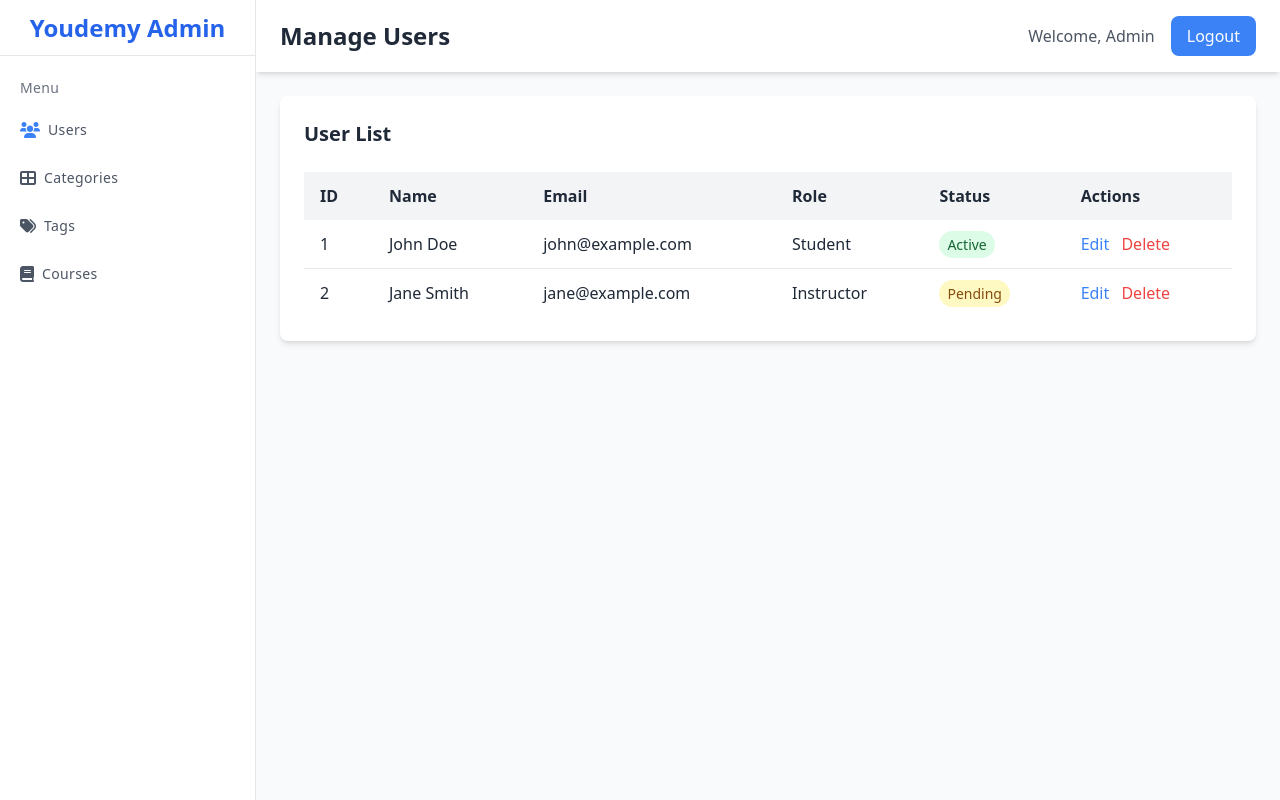
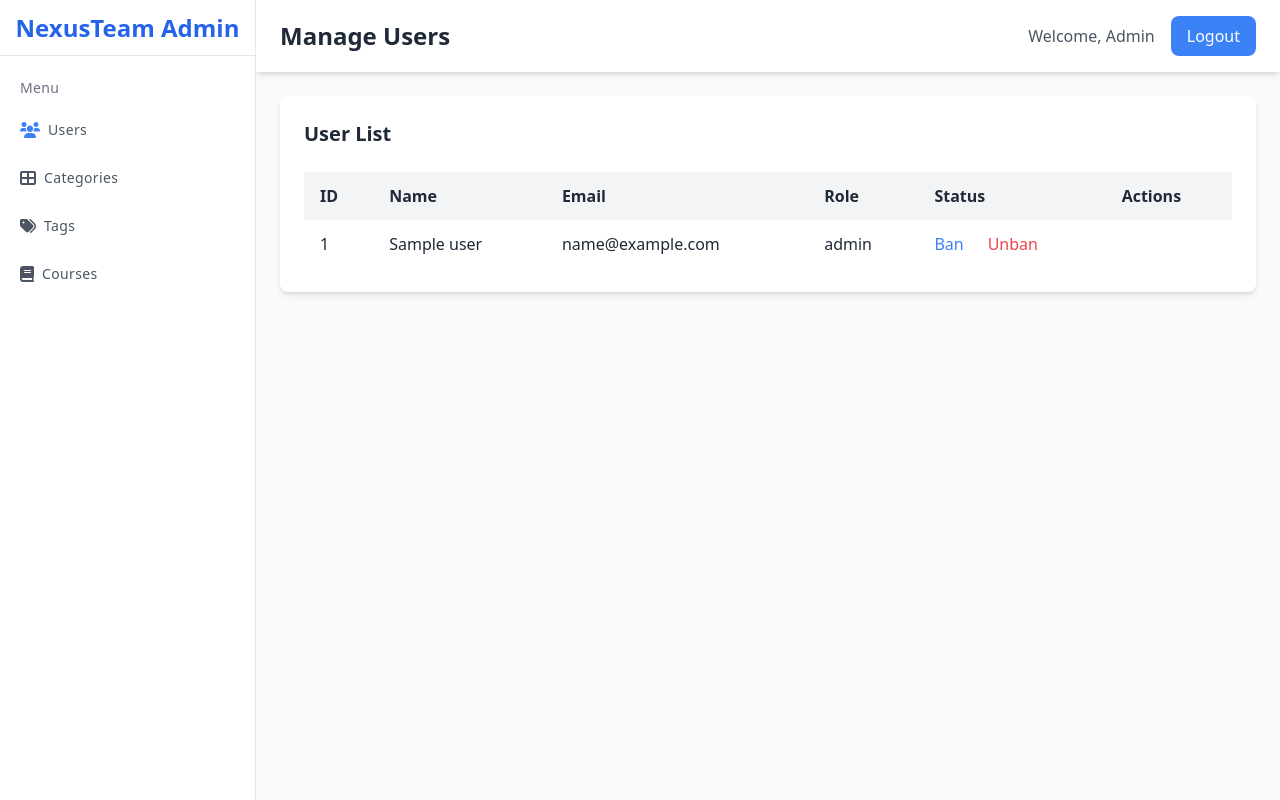
Before and after one commit to Youcode-Classe-E-2024-2025/NexusTeam_eventbrite, a PHP site: template App/Views/users_management.twig in a window 1280 px wide. Run offline with PHP 8.4, Linux system fonts and the light colour scheme; the template is opened without the code that fills it: most values are stand-ins (such as "Sample title", 1, 10 or a date in 2020); some libraries are stand-ins or nearby versions.

Commit message:
added the display of users in the admin dashbord

```diff
--- a/App/Views/users_management.twig
+++ b/App/Views/users_management.twig
@@ -3,7 +3,7 @@
 	<head>
 		<meta charset="UTF-8">
 		<meta name="viewport" content="width=device-width, initial-scale=1.0">
-    <title>Youdemy Admin - Manage Users</title>
+		<title>NexusTeam - Manage Users</title>
 		<script src="https://cdn.tailwindcss.com"></script>
 		<link href="https://cdnjs.cloudflare.com/ajax/libs/font-awesome/6.0.0-beta3/css/all.min.css" rel="stylesheet">
 		<script>
@@ -11,7 +11,19 @@
 theme: {
 extend: {
 colors: {
-                        primary: {"50":"#eff6ff","100":"#dbeafe","200":"#bfdbfe","300":"#93c5fd","400":"#60a5fa","500":"#3b82f6","600":"#2563eb","700":"#1d4ed8","800":"#1e40af","900":"#1e3a8a","950":"#172554"}
+primary: {
+"50": "#eff6ff",
+"100": "#dbeafe",
+"200": "#bfdbfe",
+"300": "#93c5fd",
+"400": "#60a5fa",
+"500": "#3b82f6",
+"600": "#2563eb",
+"700": "#1d4ed8",
+"800": "#1e40af",
+"900": "#1e3a8a",
+"950": "#172554"
+}
 }
 }
 }
@@ -22,7 +34,7 @@
 		<div class="min-h-screen flex flex-col flex-auto flex-shrink-0 antialiased bg-gray-50 text-gray-800">
 			<div class="fixed flex flex-col top-0 left-0 w-64 bg-white h-full border-r">
 				<div class="flex items-center justify-center h-14 border-b">
-                <div class="text-2xl font-bold text-primary-600">Youdemy Admin</div>
+					<div class="text-2xl font-bold text-primary-600">NexusTeam Admin</div>
 				</div>
 				<div class="overflow-y-auto overflow-x-hidden flex-grow">
 					<ul class="flex flex-col py-4 space-y-1">
@@ -95,29 +107,29 @@
 									</tr>
 								</thead>
 								<tbody class="divide-y divide-gray-200">
+									{% for user in users %}
 										<tr>
-                                    <td class="py-3 px-4">1</td>
-                                    <td class="py-3 px-4">John Doe</td>
-                                    <td class="py-3 px-4">john@example.com</td>
-                                    <td class="py-3 px-4">Student</td>
-                                    <td class="py-3 px-4"><span class="bg-green-100 text-green-800 py-1 px-2 rounded-full text-sm">Active</span></td>
-                                    <td class="py-3 px-4">
-                                        <button class="text-blue-500 hover:text-blue-700 mr-2">Edit</button>
-                                        <button class="text-red-500 hover:text-red-700">Delete</button>
+											<td class="py-3 px-4">{{ user.id}}</td>
+											<td class="py-3 px-4">{{ user.name}}</td>
+											<td class="py-3 px-4">{{ user.email}}</td>
+											<td class="py-3 px-4">{{ user.role}}</td>
+											{# <td class="py-3 px-4">
+												<span class="bg-green-100 text-green-800 py-1 px-2 rounded-full text-sm">Active</span>
+											</td> #}
+											<td class="py-3 px-4 flex flex-column gap-4">
+
+												<form action="" method="POST">
+													<input type="hidden" name="id" value="{{ user.id }}">
+													<button class="text-blue-500 hover:text-blue-700 mr-2">Ban</button>
+												</form>
+												<form action="" method="POST">
+													<input type="hidden" name="id" value="{{ user.id }}">
+													<button class="text-red-500 hover:text-red-700">Unban</button>
+												</form>
+												{# <button class="text-green-500 hover:text-green-700">Update role</button> #}
 											</td>
 										</tr>
-                                <tr>
-                                    <td class="py-3 px-4">2</td>
-                                    <td class="py-3 px-4">Jane Smith</td>
-                                    <td class="py-3 px-4">jane@example.com</td>
-                                    <td class="py-3 px-4">Instructor</td>
-                                    <td class="py-3 px-4"><span class="bg-yellow-100 text-yellow-800 py-1 px-2 rounded-full text-sm">Pending</span></td>
-                                    <td class="py-3 px-4">
-                                        <button class="text-blue-500 hover:text-blue-700 mr-2">Edit</button>
-                                        <button class="text-red-500 hover:text-red-700">Delete</button>
-                                    </td>
-                                </tr>
-                                <!-- Add more user rows here -->
+									{% endfor %}
 								</tbody>
 							</table>
 						</div>
```
Also changed, not shown: App/Controllers/DashboardController.php (added, +14 -0 lines), App/Controllers/UserController.php (deleted, +0 -12 lines), App/Models/Dashboard.php (added, +22 -0 lines), App/Models/User.php (+0 -10 lines), Routes/web.php (+7 -0 lines). Lines whose indentation alone changed are shown as unchanged.
